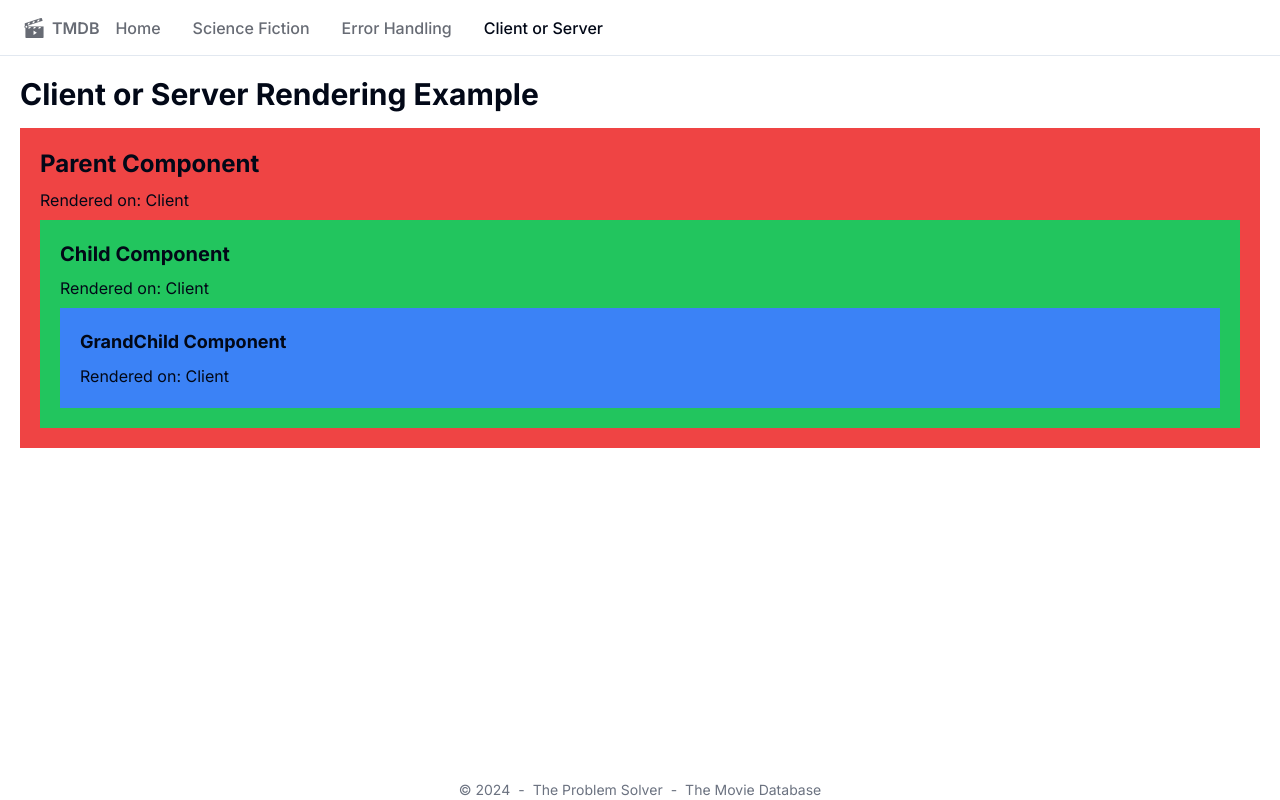
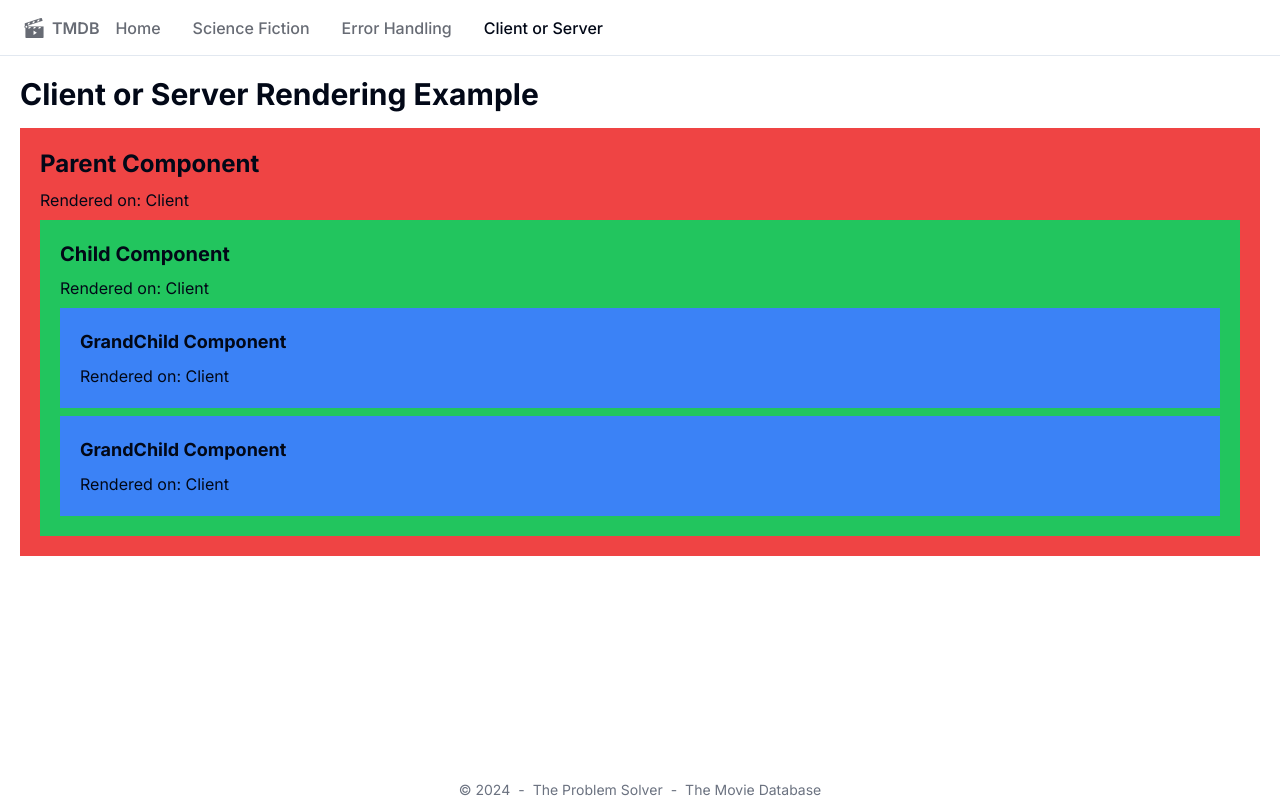
Before and after one commit to cesine/react-server-components-24, a Next.js app: page /client-or-server in a window 1280 px wide. Built offline with nearby package versions, Linux system fonts and the light colour scheme.

Commit message:
What does 'use client’ really do

```diff
--- a/src/components/server-or-client/child.tsx
+++ b/src/components/server-or-client/child.tsx
@@ -1,3 +1,5 @@
+'use client'
+
 import { PropsWithChildren } from 'react'
 
 import { cn } from '@/lib/utils'
@@ -16,6 +18,7 @@ export function Child({ children }: PropsWithChildren) {
       <h3 className="text-xl font-bold">Child Component</h3>
       <p>Rendered on: {isServer ? 'Server' : 'Client'}</p>
       <GrandChild />
+      {children}
     </div>
   )
 }
--- a/src/components/server-or-client/parent.tsx
+++ b/src/components/server-or-client/parent.tsx
@@ -14,7 +14,9 @@ export function Parent() {
     >
       <h2 className="text-2xl font-bold">Parent Component</h2>
       <p>Rendered on: {isServer ? 'Server' : 'Client'}</p>
-      <Child />
+      <Child>
+        <GrandChild />
+      </Child>
     </div>
   )
 }
```
